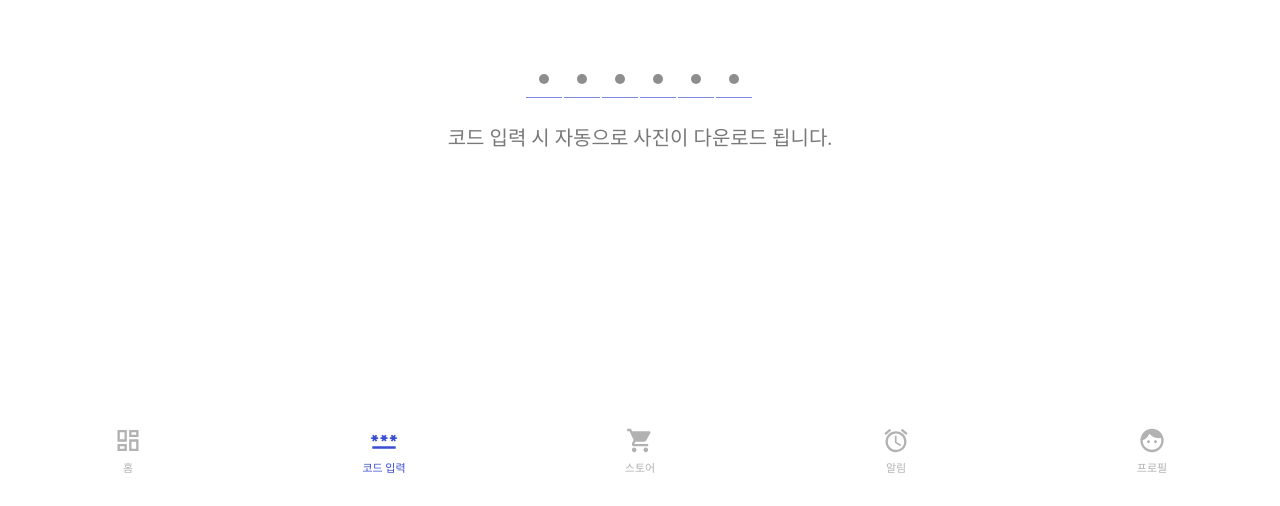
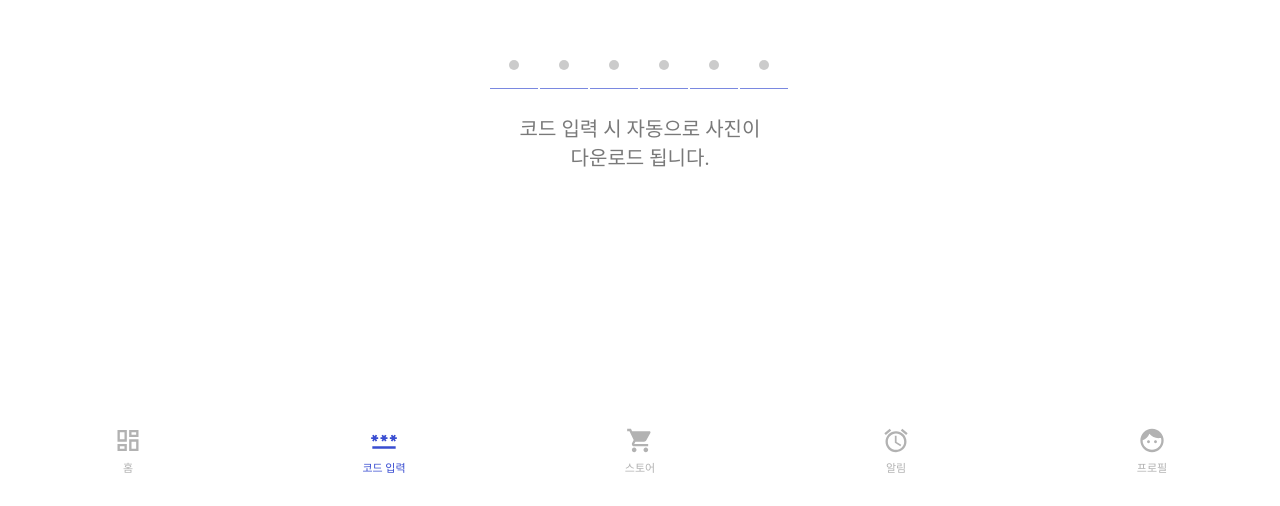
Before and after one commit to 2024-Yunhap-Hackathon/yunhaethon_fe, a React (Vite) app: page /mobile/code in a window 1280 px wide. Shown: the part 294-800 px from the top of the page. Built offline with nearby package versions, Linux system fonts and the light colour scheme; no server answers; a web font is replaced by a local one.

Commit message:
add: 작성 페이지 퍼블리싱 그리고 페이지 오류 몇 개 고침

```diff
--- /dev/null
+++ b/src/Pages/Mobile/Code/Write/Input.tsx
@@ -0,0 +1,54 @@
+import styled from "styled-components";
+
+interface IProp {
+  label: string;
+  value?: string;
+  onChange: (e: React.ChangeEvent<HTMLInputElement>) => void;
+  required?: boolean;
+  placeholder: string;
+}
+
+export const Input = ({ label, value, onChange, required, placeholder }: IProp) => {
+  return (
+    <Container>
+      <Label>
+        {label}
+        {required && <Require>*</Require>}
+      </Label>
+      <CustomInput value={value} onChange={onChange} placeholder={placeholder} />
+    </Container>
+  );
+};
+
+const Container = styled.div`
+  display: flex;
+  width: 100%;
+  padding: 0 20px;
+  flex-direction: column;
+`;
+
+const Label = styled.span`
+  font-family: Pretendard;
+  font-weight: 400;
+  font-size: 12px;
+`;
+
+const Require = styled.span`
+  font-family: Pretendard;
+  font-weight: 400;
+  font-size: 12px;
+  color: red;
+`;
+
+const CustomInput = styled.input`
+  width: 100%;
+  height: 15px;
+  border: none;
+  border-bottom: 1px solid black;
+  padding-bottom: 1px solid black;
+  outline: none;
+  padding: 20px 10px;
+  font-family: Pretendard;
+  font-weight: 400;
+  font-size: 17px;
+`;
--- /dev/null
+++ b/src/Pages/Mobile/Code/Write/index.tsx
@@ -0,0 +1,58 @@
+import Footer from "@/Components/mobile/footer";
+import styled from "styled-components";
+import { Input } from "./Input";
+import { useState } from "react";
+import { Button } from "@/Components/Mobile";
+
+export const Write = () => {
+  const [data, setData] = useState({
+    title: "",
+    shorten: "",
+  });
+
+  return (
+    <Container>
+      <Title>게시물 내용을 작성해주세요</Title>
+      <Input
+        label="제목"
+        value={data.title}
+        onChange={(e) => setData({ ...data, title: e.target.value })}
+        required
+        placeholder="제목을 입력하세요"
+      />
+      <Photo src="" />
+      <Input
+        label="요약글"
+        value={data.shorten}
+        onChange={(e) => setData({ ...data, shorten: e.target.value })}
+        placeholder="요약글이 입력됩니다"
+      />
+      <div style={{ padding: "0 20px", width: "100%" }}>
+        <Button type="blue" fontType="large" width="100%" height="50px" onClick={() => {}}>
+          등록하기
+        </Button>
+      </div>
+      <Footer />
+    </Container>
+  );
+};
+
+const Container = styled.div`
+  padding: 100px 0 0 0;
+  display: flex;
+  height: 100vh;
+  flex-direction: column;
+  align-items: center;
+  gap: 30px;
+  width: 100%;
+`;
+
+const Title = styled.span`
+  font-weight: 400;
+  font-size: 24px;
+  font-family: Pretendard;
+`;
+
+const Photo = styled.img`
+  width: 100%;
+`;
--- a/src/Pages/Mobile/Code/index.tsx
+++ b/src/Pages/Mobile/Code/index.tsx
@@ -40,7 +40,10 @@ export const Code = () => {
           onChange={handleChange}
         />
       </TextContainer>
-      <UsageText>코드 입력 시 자동으로 사진이 다운로드 됩니다.</UsageText>
+      <UsageText>
+        코드 입력 시 자동으로 사진이
+        <br /> 다운로드 됩니다.
+      </UsageText>
       <Footer />
     </Container>
   );
@@ -49,6 +52,7 @@ export const Code = () => {
 const UsageText = styled.span`
   font-family: Pretendard;
   font-size: 20px;
+  text-align: center;
   font-weight: 300;
   color: ${theme.gray[400]};
 `;
@@ -75,8 +79,8 @@ const TextContainer = styled.label`
 `;
 
 const TextItemContainer = styled.div`
-  width: 36px;
-  height: 36px;
+  width: 48px;
+  height: 48px;
   display: flex;
   align-items: center;
   justify-content: center;
@@ -87,11 +91,11 @@ const Empty = styled.div`
   width: 10px;
   height: 10px;
   border-radius: 50px;
-  background: ${theme.gray[300]};
+  background: ${theme.gray[100]};
 `;
 
 const Text = styled.div`
   font-family: Pretendard;
-  font-weight: light;
+  font-weight: 200;
   font-size: 32px;
 `;
```
